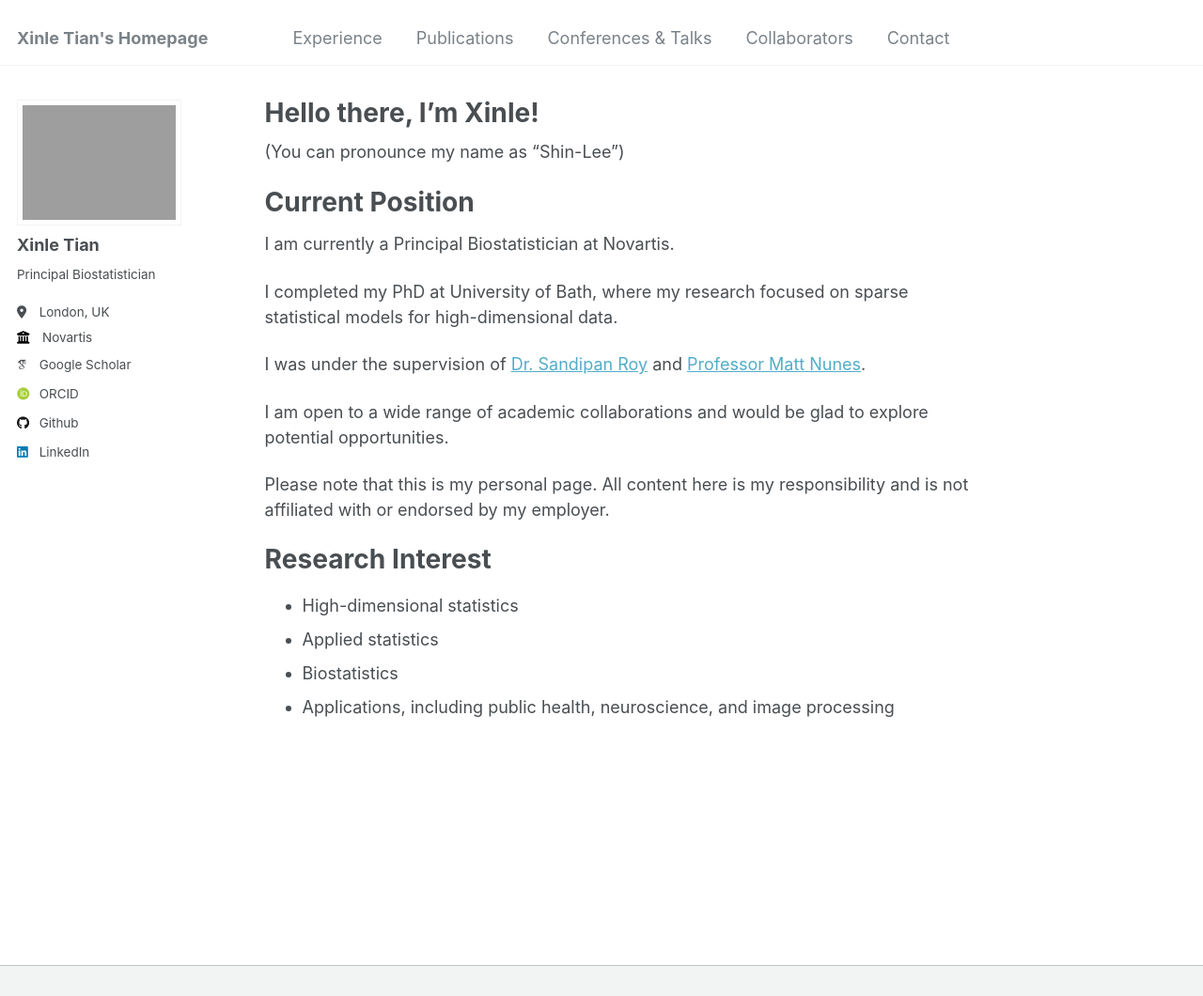
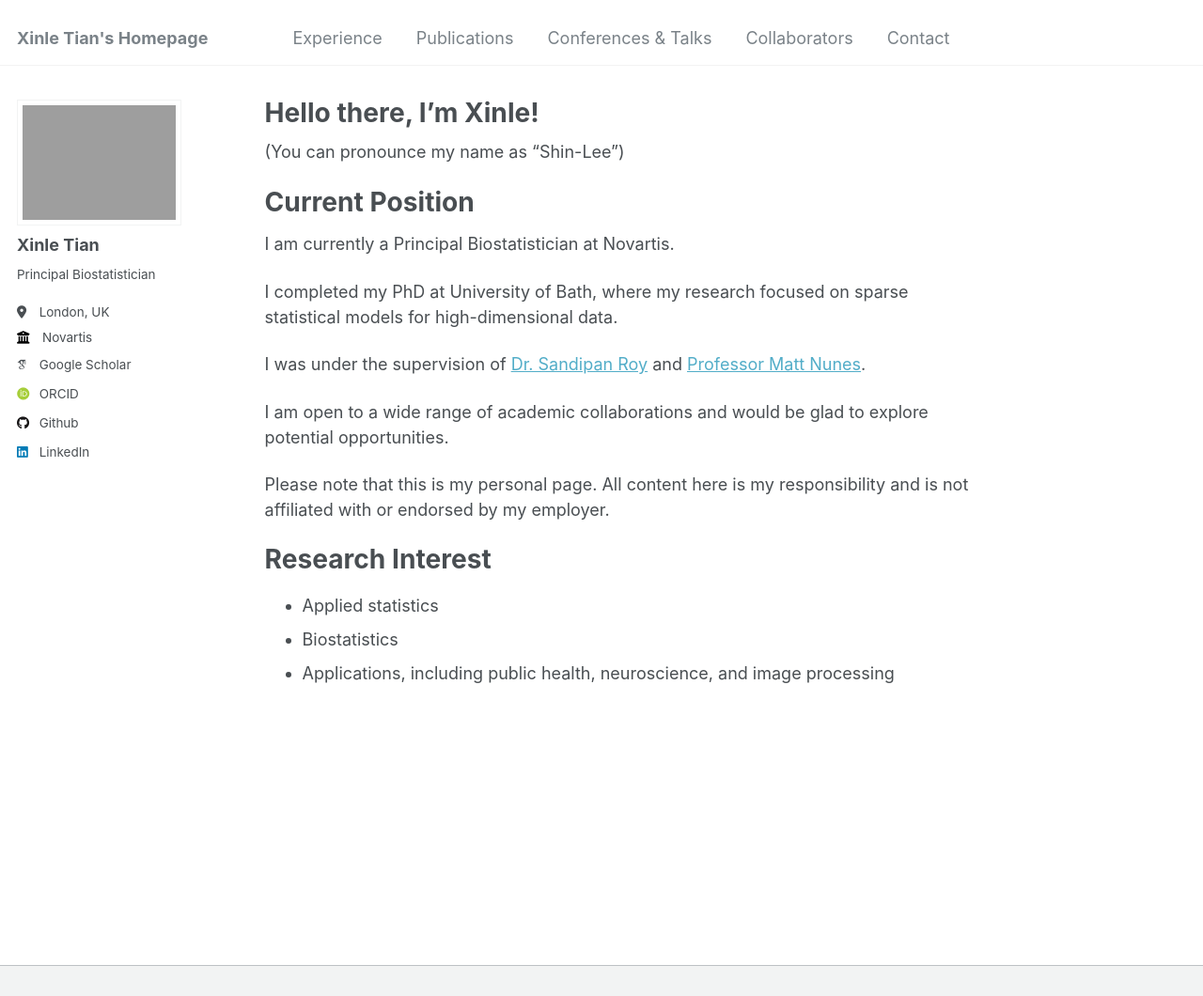
Before and after one commit to xinlet/xinlet.github.io, a Jekyll site: the page built from _pages/about.md, in a window 1280 px wide and 1200 px high, cut to the strip 0-1060 px from the top of the window. Shown: the whole strip at 94% size. Built offline with Jekyll 4.4.1, drawn with Linux system fonts in a browser that asks for light colours; some web fonts are replaced.

Commit message:
Update about.md

```diff
--- a/_pages/about.md
+++ b/_pages/about.md
@@ -24,7 +24,6 @@ Please note that this is my personal page. All content here is my responsibility
 
 Research Interest
 ======
-* High-dimensional statistics
 * Applied statistics
 * Biostatistics
 * Applications, including public health, neuroscience, and image processing
```
